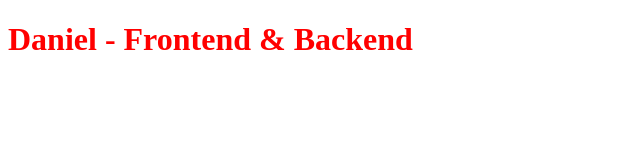
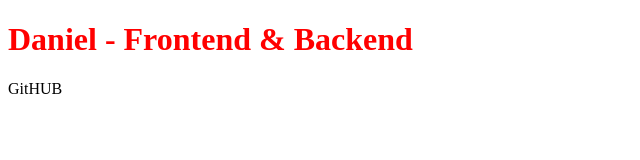
Before and after one commit to pgagudelom/encriptador, a plain HTML site: page index.html in a window 1280 px wide. Shown: the full height of the page, 0-640 px from the left. Drawn offline with Linux system fonts and the light colour scheme.

Commit message:
Se agrega parrafo

```diff
--- a/index.html
+++ b/index.html
@@ -10,7 +10,7 @@
 <body>
 
     <h1>Daniel - Frontend & Backend</h1>
-
+    <p>GitHUB</p>
 
     <script src="js/main.js"></script>
 </body>
```
